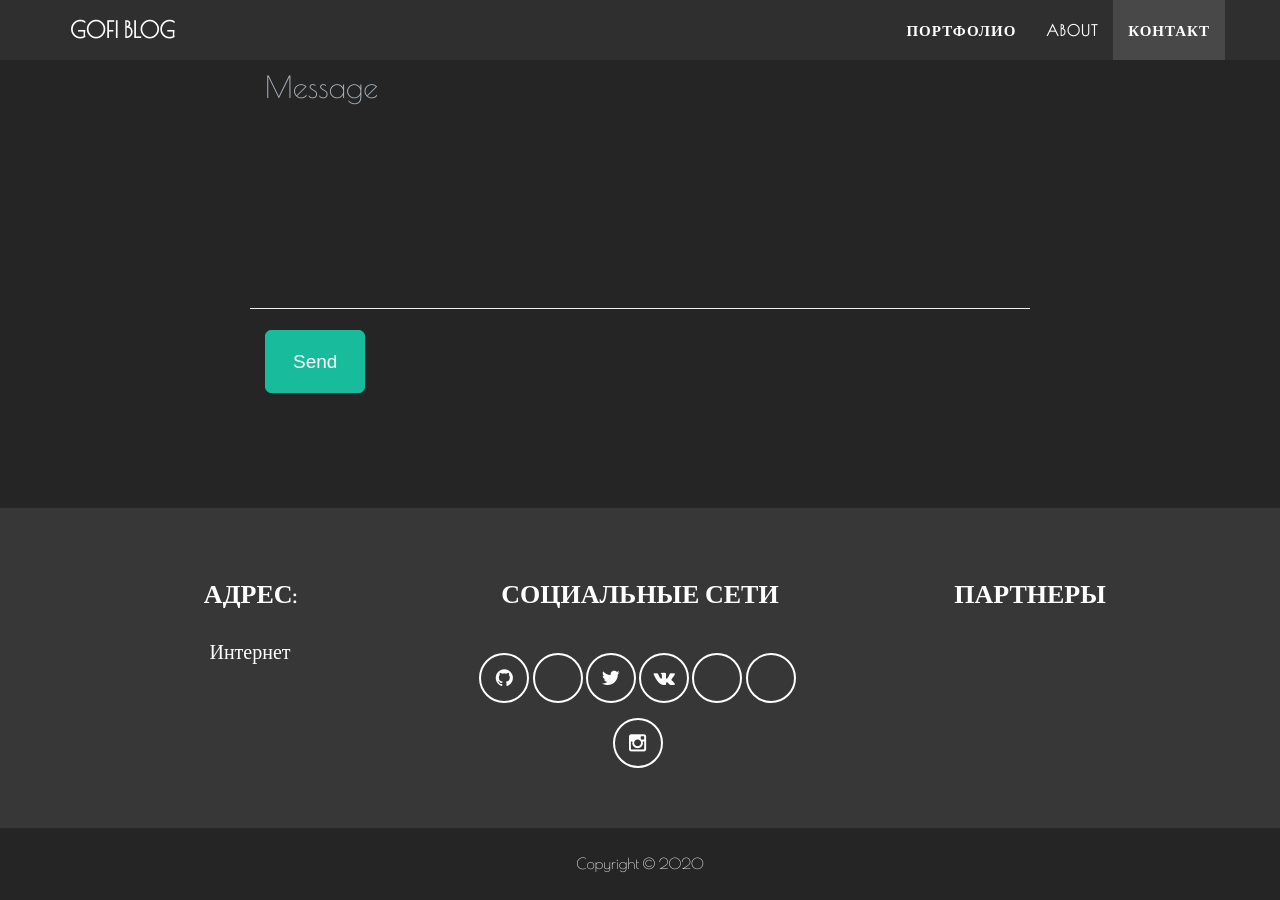
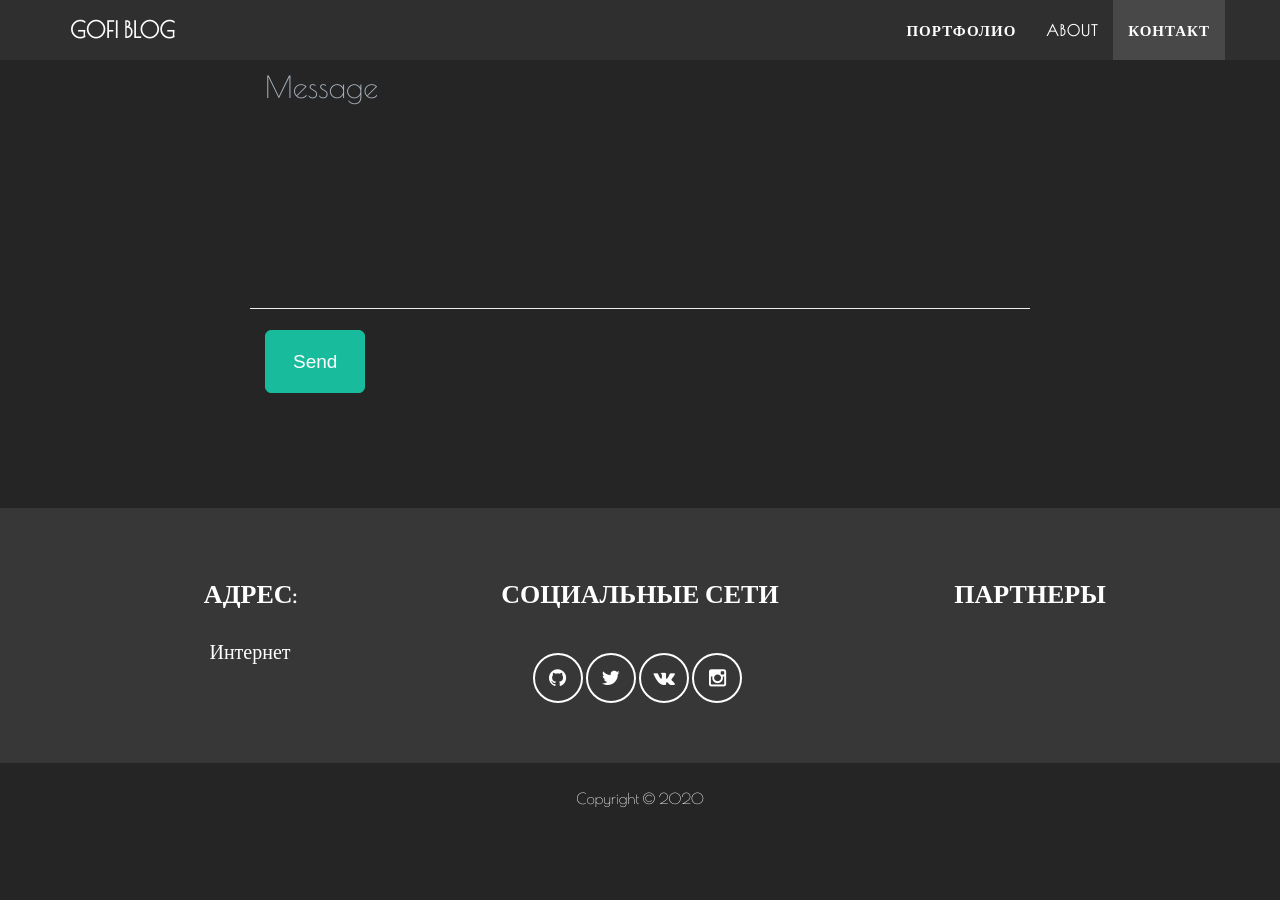
Before and after one commit to seregajd999/blog, a Jekyll site: the page built from index.html, in a window 1280 px wide and 900 px high, scrolled down 2031 px. Built offline with Jekyll 4.4.1, drawn with Linux system fonts in a browser that asks for light colours; after the commit the page ends 2866 px from its top, so only the background shows below that.

Commit message:
Update footer.html

```diff
--- a/_includes/footer.html
+++ b/_includes/footer.html
@@ -14,11 +14,8 @@
                         <ul class="list-inline">
                             <li>
                             <a href="#" class="btn-social btn-outline"><i class="fa fa-github"></i></a>
-                            <a href="#" class="btn-social btn-outline"><i class="fa fa-korvue"></i></a>
                             <a href="#" class="btn-social btn-outline"><i class="fa fa-twitter"></i></a>
                             <a href="#" class="btn-social btn-outline"><i class="fa fa-vk"></i></a>
-                            <a href="#" class="btn-social btn-outline"><i class="fa fa-odnoklassniki"></i></a>
-                            <a href="#" class="btn-social btn-outline"><i class="fa fa-discord"></i></a>
                             <a href="#" class="btn-social btn-outline"><i class="fa fa-instagram"></i></a>
                             </li>
                         </ul>
```
